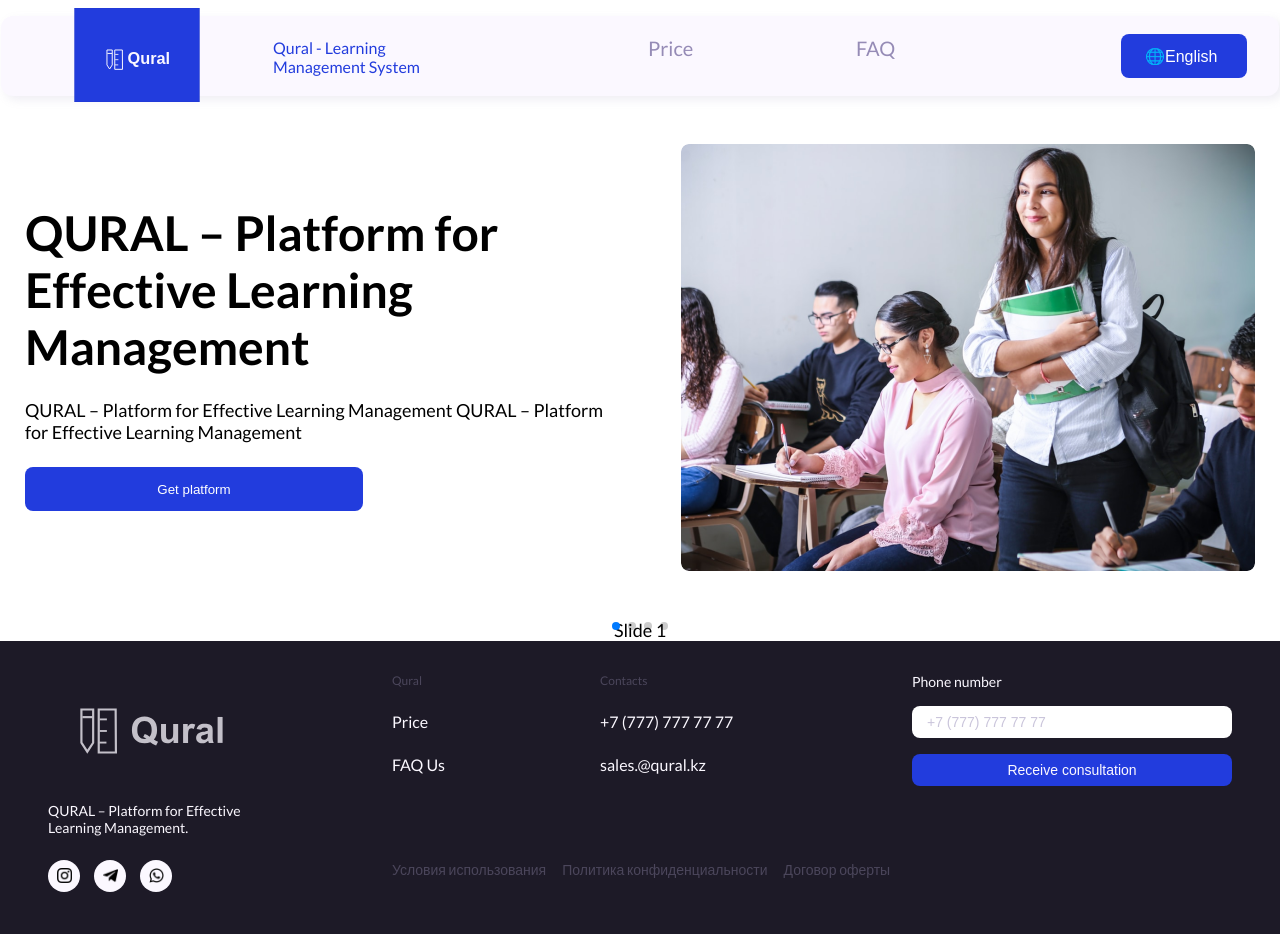
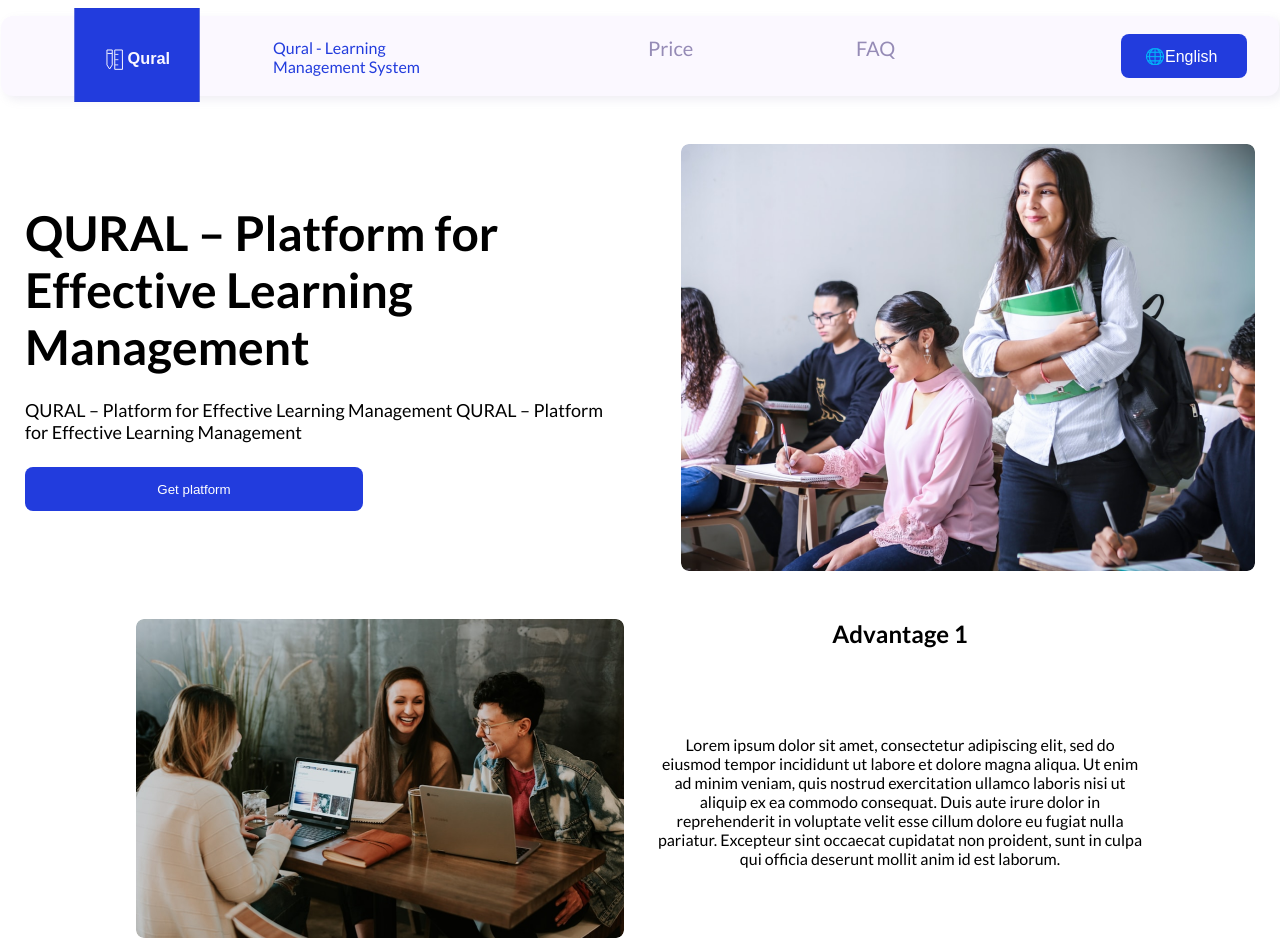
Before and after one commit to Kbdlva/quralProject, a React (Create React App) app: page /main in a window 1280 px wide. Shown: the top 952 px of the page. Built offline with nearby package versions, Linux system fonts and the light colour scheme.

Commit message:
Slider_without_customization

```diff
--- a/src/Components/UI/About/About.css
+++ b/src/Components/UI/About/About.css
@@ -1,6 +1,8 @@
 .about__body{
     display: flex;
     gap: 32px;
+    justify-content: center;
+    padding-bottom: 40px;
 }
 .about__img{
     width: 488px;
--- a/src/Components/UI/Slider/Slider.jsx
+++ b/src/Components/UI/Slider/Slider.jsx
@@ -4,7 +4,7 @@
 import About from "../About/About";
 import  "../About/About.css"
 import { Swiper, SwiperSlide } from "swiper/react";
-import { Pagination } from 'swiper/modules';
+import {Autoplay, Pagination} from 'swiper/modules';
 import "swiper/css";
 import 'swiper/css/pagination';
 
@@ -12,11 +12,25 @@
 const Slider = () => {
     return (
         <div>
-            <Swiper pagination={true} modules={[Pagination]} className="mySwiper">
-                <SwiperSlide>Slide 1</SwiperSlide>
-                <SwiperSlide>Slide 2</SwiperSlide>
-                <SwiperSlide>Slide 3</SwiperSlide>
-                <SwiperSlide>Slide 4</SwiperSlide>
+            <Swiper
+                pagination={true}
+                modules={[Pagination, Autoplay]}
+                loop={true}
+                autoplay={{ delay: 7000, disableOnInteraction: false }}
+                speed={3000}
+                className="mySwiper">
+                <SwiperSlide>
+                    <About/>
+                </SwiperSlide>
+                <SwiperSlide>
+                    <About/>
+                </SwiperSlide>
+                <SwiperSlide>
+                    <About/>
+                </SwiperSlide>
+                <SwiperSlide>
+                    <About/>
+                </SwiperSlide>
             </Swiper>
         </div>
     );
```
